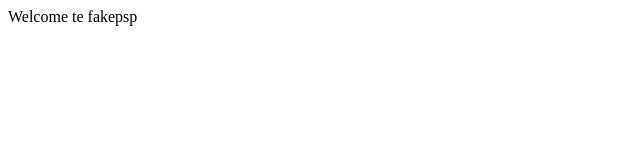
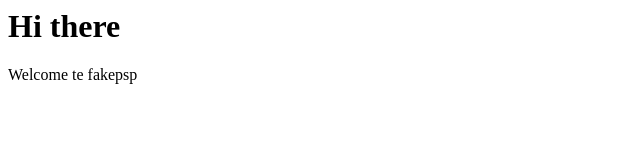
Before and after one commit to arnetm/fakepsp, a plain HTML site: page index.html in a window 1280 px wide. Shown: the whole page, without its empty margins (0-640 px from the left). Drawn offline with Linux system fonts and the light colour scheme.

Commit message:
Header on index

```diff
--- a/index.html
+++ b/index.html
@@ -2,5 +2,5 @@
 <head>
 <title>fakepsp</title>
 </head>
-<body>Welcome te fakepsp</body>
+<body><h1>Hi there</h1>Welcome te fakepsp</body>
 </html>
```
